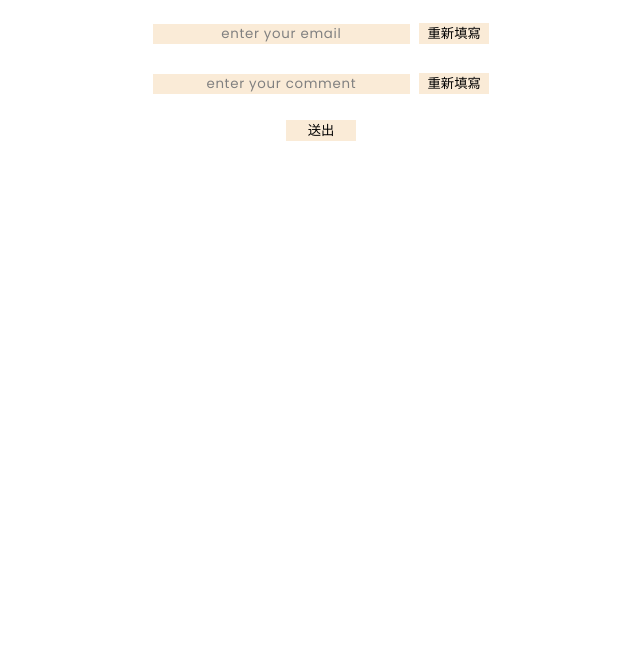
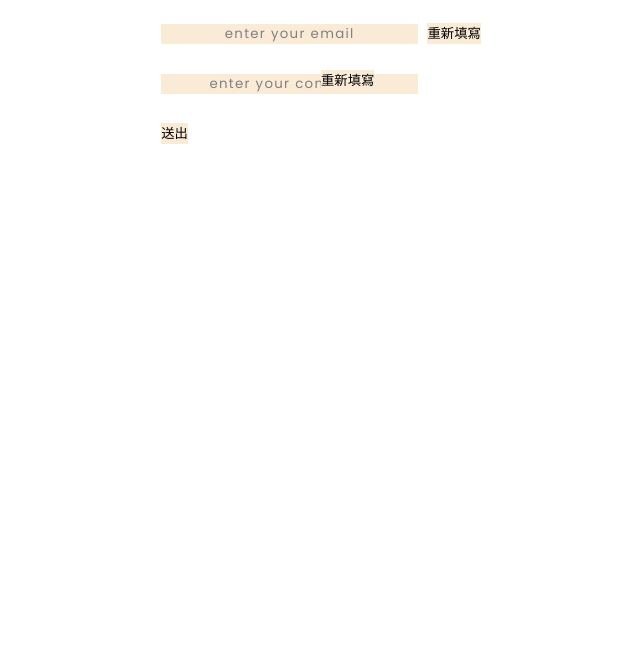
Before and after one commit to a0908512313/self-learning-test-, a plain HTML site: page contact us/contact us.html in a window 1280 px wide. Shown: the part 134-800 px from the top of the page, without its empty margins (319-959 px from the left). Drawn offline with Linux system fonts and the light colour scheme.

Commit message:
contact sent button position

```diff
--- a/contact us/contact us.css
+++ b/contact us/contact us.css
@@ -9,6 +9,7 @@ body {
     display: flex;
     flex-direction: column;
     align-items: center;
+    justify-content: space-between;
     background-color: white;
 }
 
@@ -20,12 +21,10 @@ button {
     border: none;
     cursor: pointer;
     background-color: antiquewhite;
-    width: 70px;
 }
 
 button:hover {
-    border: 1px gray solid;
-    border-radius: 5px;
+    border: 1px antiquewhite solid;
 }
 
 input {
@@ -35,7 +34,7 @@ input {
 
 input:focus {
     outline: none;
-    border: 1px gray solid;
+    border: 1px antiquewhite solid;
     border-radius: 5px;
 }
 
@@ -47,16 +46,16 @@ input:focus {
     margin-bottom: 25px;
 }
 
-.sent_button {
-    display: flex;
-    justify-content: center;
-}
-
 ::placeholder {
     align-items: center;
     justify-content: center;
     background-color: antiquewhite;
     color: gray;
     text-align: center;
-    letter-spacing: 0.7px;
+    letter-spacing: 1.3px;
 }
+
+#sent-btn {
+    position: absolute;
+    left: 50%;
+}
--- a/contact us/contact us.html
+++ b/contact us/contact us.html
@@ -24,12 +24,10 @@
                     name="comment"
                     placeholder="enter your comment"
                 />
-                <button type="reset">重新填寫</button>
+                <button type="reset" id="sent-btn">重新填寫</button>
             </div>
 
-            <div class="sent_button">
-                <button type="submit" id="sent-btn">送出</button>
-            </div>
+            <button type="submit">送出</button>
         </form>
     </body>
 </html>
```
